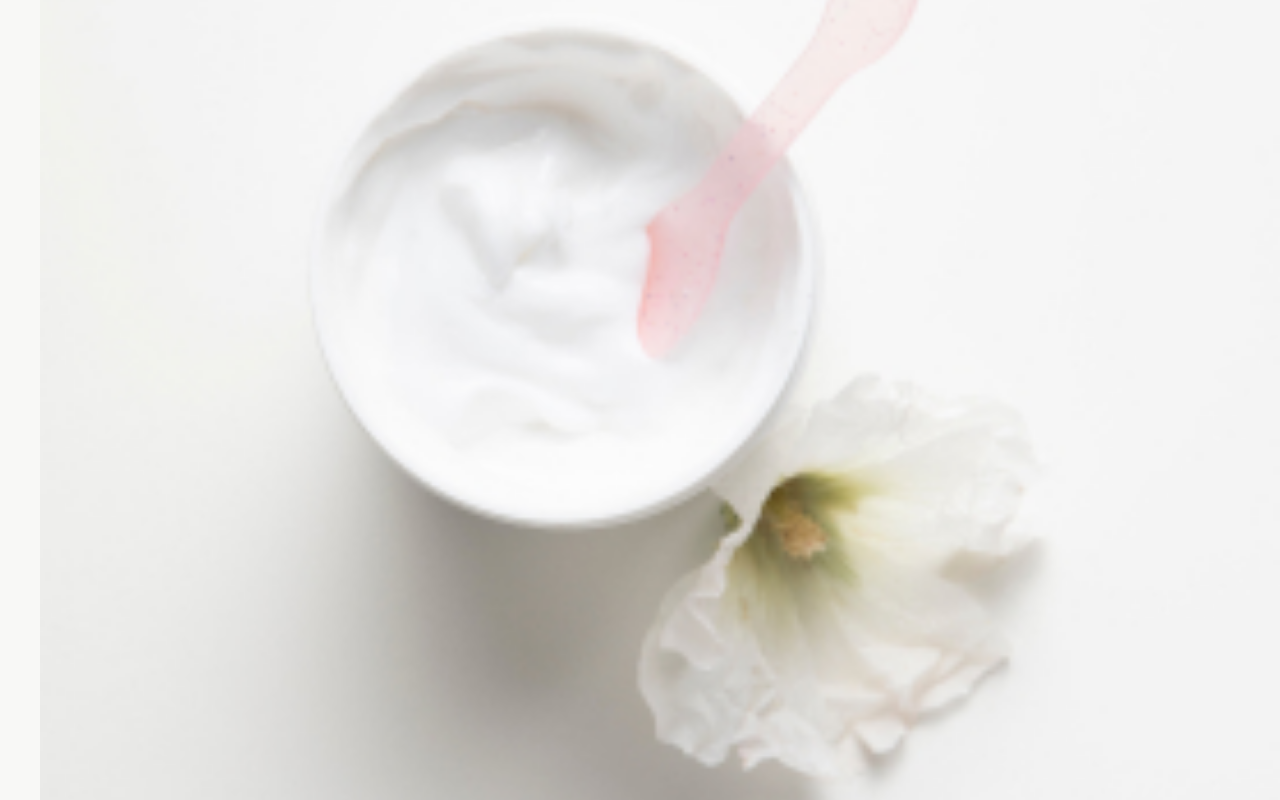
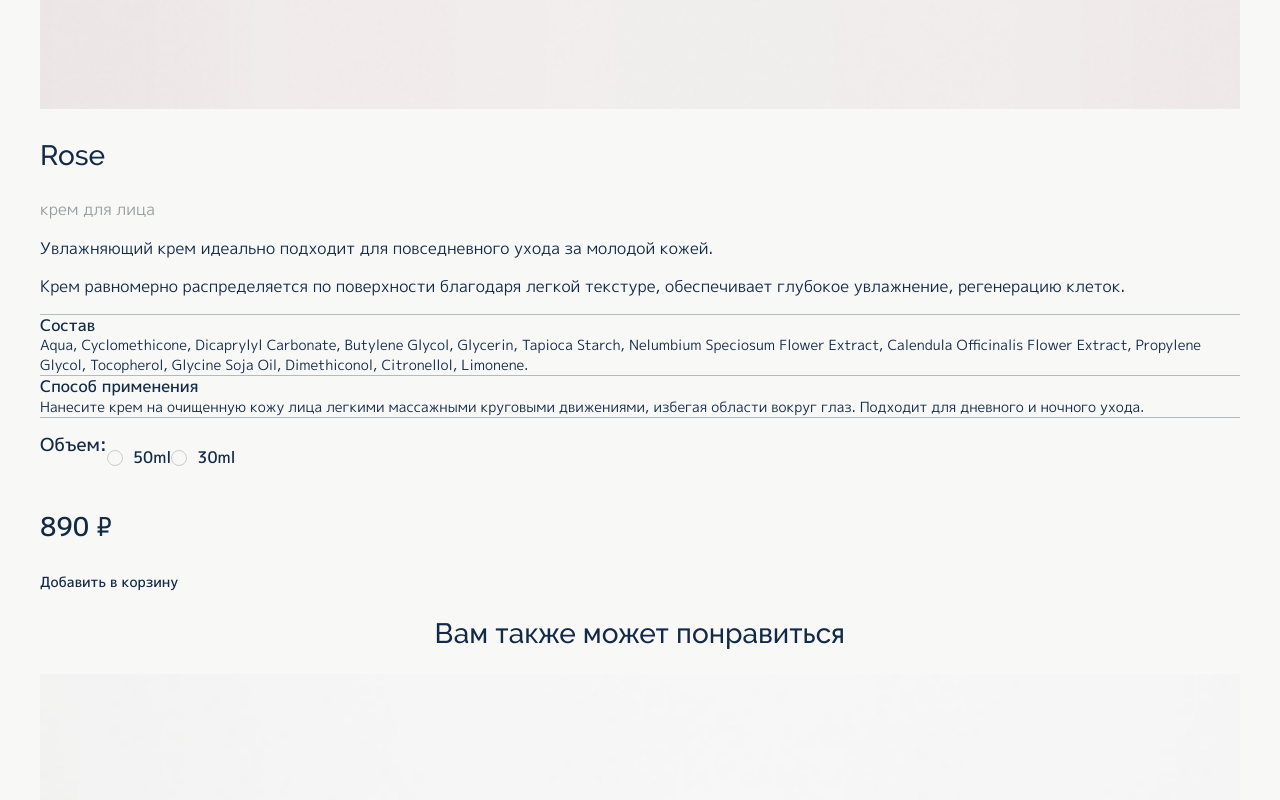
Before and after one commit to rusbers/maroon, a website: page source/cart.html in a window 1280 px wide. Shown: the part 1340-2140 px from the top of the page. Drawn offline with nearby package versions, Linux system fonts and the light colour scheme; files that its build step writes are made by us from their sources.

Commit message:
add basic styles for cart.html

```diff
--- a/source/cart.html
+++ b/source/cart.html
@@ -87,47 +87,66 @@
     </div>
   </header>
 
-  <main class="page-main">
+  <main class="page__container page-main">
     <h1 class="page__a11y-hidden">Карточка товара</h1>
     <section class="cart">
       <div class="cart__desc">
-        <h2 class="product-title">Rose</h2>
-        <p class="product-lead">крем для лица</p>
-        <div class="text">
+        <h2 class="cart__title">Rose</h2>
+        <p class="cart__lead">крем для лица</p>
+        <div class="cart__text text">
           <p>Увлажняющий крем идеально подходит для повседневного ухода за молодой кожей.</p>
           <p>Крем равномерно распределяется по поверхности благодаря легкой текстуре, обеспечивает глубокое увлажнение, регенерацию клеток.</p>
         </div>
         <dl class="product-details">
           <dt class="product-details__title">
             <span>Состав</span>
-            <button><span class="page__a11y-hidden">Развернуть</span></button>
+            <button class="product-details__expand expand" type="button">
+              <span class="page__a11y-hidden">Развернуть</span>
+              <svg class="expand__opened" width="12" height="2">
+                <use xlink:href="img/stack.svg#minus"></use>
+              </svg>
+              <svg class="expand__closed" width="12" height="12">
+                <use xlink:href="img/stack.svg#plus"></use>
+              </svg>
+            </button>
           </dt>
           <dd class="product-details__desc">
             Aqua, Cyclomethicone, Dicaprylyl Carbonate, Butylene Glycol, Glycerin, Tapioca Starch, Nelumbium Speciosum Flower Extract, Calendula Officinalis Flower Extract, Propylene Glycol, Tocopherol, Glycine Soja Oil, Dimethiconol, Citronellol, Limonene.
           </dd>
           <dt class="product-details__title">
             <span>Способ применения</span>
-            <button><span class="page__a11y-hidden">Развернуть</span></button>
+            <button class="product-details__expand expand" type="button">
+              <span class="page__a11y-hidden">Развернуть</span>
+              <svg class="expand__opened" width="12" height="2">
+                <use xlink:href="img/stack.svg#minus"></use>
+              </svg>
+              <svg class="expand__closed" width="12" height="12">
+                <use xlink:href="img/stack.svg#plus"></use>
+              </svg>
+            </button>
           </dt>
           <dd class="product-details__desc">
             Нанесите крем на очищенную кожу лица легкими массажными круговыми движениями, избегая области вокруг глаз. Подходит для дневного и ночного ухода.
           </dd>
         </dl>
-        <form class="add-in-cart-form" method="post" action="https://echo.htmlacademy.ru">
-          <fieldset>
-            <legend>Объем:</legend>
-            <ul class="choice-list">
+        <form class="form" method="post" action="https://echo.htmlacademy.ru">
+          <div class="form__fieldset form__fieldset--cart-layout" role="group" aria-labelledby="pseudolegend">
+            <div class="form__legend form__legend--fontset form__legend--cart-layout" id="pseudolegend">Объем:</div>
+            <ul class="choice-list choice-list--cart-layout">
               <li class="choice-list__item">
-                <label class="" for="50ml">50ml</label>
-                <input type="radio" name="volume" id="50ml" value="50ml">
+                <input class="input page__a11y-hidden" type="radio" name="volume" id="50ml" value="50ml">
+                <label class="label label--fontset" for="50ml">50ml</label>
               </li>
               <li class="choice-list__item">
-                <label for="30ml">30ml</label>
-                <input type="radio" name="volume" id="30ml" value="30ml">
+                <input class="input page__a11y-hidden" type="radio" name="volume" id="30ml" value="30ml">
+                <label class="label label--fontset" for="30ml">30ml</label>
               </li>
             </ul>
-          </fieldset>
-          <button class="button" type="submit">Добавить в корзину</button>
+          </div>
+          <div class="form__price">
+            <p class="cart__price">890 &#8381;</p>
+            <button class="button" type="submit">Добавить в корзину</button>
+          </div>
         </form>
       </div>
       <div class="cart__pic">
@@ -158,7 +177,7 @@
               <table class="determination">
                 <tr class="determination__row determination__row--title">
                   <td><h3 class="product__title">Lotos</h3></td>
-                  <td>890</td>
+                  <td>890 &#8381;</td>
                 </tr>
                 <tr class="determination__row">
                   <td><p class="product__description">маска для лица</p></td>
@@ -171,12 +190,22 @@
       </ul>
       <div class="pagination">
         <div class="pages">
-          <a class="page" href="#">1</a>
-          <a class="page" href="#">3</a>
+          <a class="pages__page pages__page--current" href="#">1</a>
+          <a class="pages__page pages__page--last" href="#">3</a>
         </div>
         <div class="flipping-page">
-          <a class="flip flip--prev" href="#"><span>Листнуть назад</span></a>
-          <a class="flip flip--next" href="#"><span>Листнуть вперёд</span></a>
+          <a class="flipping-page__flip flipping-page__flip--prev" href="#">
+            <span class="page__a11y-hidden">Листнуть назад</span>
+            <svg width="26" height="12">
+              <use xlink:href="img/stack.svg#arrow-left"></use>
+            </svg>
+          </a>
+          <a class="flipping-page__flip flipping-page__flip--next" href="#">
+            <span class="page__a11y-hidden">Листнуть вперёд</span>
+            <svg width="26" height="12">
+              <use xlink:href="img/stack.svg#arrow-right"></use>
+            </svg>
+          </a>
         </div>
       </div>
     </section>
--- /dev/null
+++ b/source/sass/blocks/cart.scss
@@ -0,0 +1,41 @@
+.cart {
+  display: flex;
+  flex-direction: column;
+}
+
+.cart__title {
+  font-family: var(--raleway), "Arial", sans-serif;
+  font-size: 28px;
+  line-height: 130%;
+  font-weight: 500;
+  color: var(--dark-blue, #122947);
+}
+
+.cart__lead {
+  font-family: var(--mplus), "Tahoma", sans-serif;
+  font-size: 16px;
+  line-height: 145%;
+  font-weight: 400;
+  color: var(--grey, #9a9da0);
+}
+
+.cart__price {
+  font-family: var(--mplus), "Tahoma", sans-serif;
+  font-size: 26px;
+  line-height: 145%;
+  font-weight: 500;
+  color: var(--dark-blue, #122947);
+}
+
+.cart__text {
+  text-align: start;
+}
+
+.cart__pic {
+  order: -1;
+}
+
+.cart__pic img {
+  width: 100%;
+  height: 100%;
+}
--- a/source/sass/blocks/choice-list.scss
+++ b/source/sass/blocks/choice-list.scss
@@ -1,6 +1,10 @@
 .choice-list {
   list-style: none;
   padding: 0;
+
+  &--cart-layout {
+    display: flex;
+  }
 }
 
 .choice-list__item {
--- a/source/sass/blocks/form.scss
+++ b/source/sass/blocks/form.scss
@@ -3,6 +3,10 @@
   padding: 0;
   border: none;
   position: relative;
+
+  &--cart-layout {
+    display: flex;
+  }
 }
 
 .form__legend {
@@ -13,4 +17,14 @@
   color: var(--dark-blue, #122947);
   width: 100%;
   border-bottom: 1px solid var(--grey-5, #dbdce0);
+  padding: 0;
+
+  &--fontset {
+    line-height: 145%;
+    border: none;
+  }
+
+  &--cart-layout {
+    width: auto;
+  }
 }
--- a/source/sass/blocks/label.scss
+++ b/source/sass/blocks/label.scss
@@ -10,6 +10,10 @@
   user-select: none;
   cursor: pointer;
   padding-left: 26px;
+
+  &--fontset {
+    font-weight: 500;
+  }
 
   &::before {
     content: "";
--- /dev/null
+++ b/source/sass/blocks/product-details.scss
@@ -0,0 +1,24 @@
+.product-details {
+  font-family: var(--mplus), "Tahoma", sans-serif;
+  font-size: 14px;
+  line-height: 145%;
+  font-weight: 400;
+  color: var(--dark-blue, #122947);
+  border-bottom: 1px solid var(--grey-7, #b3bac1);
+}
+
+.product-details__title {
+  display: flex;
+  justify-content: space-between;
+  font-size: 16px;
+  font-weight: 500;
+  border-top: 1px solid var(--grey-7, #b3bac1);
+}
+
+.product-details__desc {
+  margin: 0;
+}
+
+.product-details__expand {
+  position: static;
+}
--- /dev/null
+++ b/source/sass/blocks/see-also-list.scss
@@ -0,0 +1,4 @@
+.see-also-list {
+  list-style: none;
+  padding: 0;
+}
--- a/source/sass/blocks/title.scss
+++ b/source/sass/blocks/title.scss
@@ -5,7 +5,10 @@
   font-weight: 500;
   text-align: center;
   color: var(--dark-blue, #122947);
-  word-break: break-all;
+
+  @media (max-width: 319.9px) {
+    word-break: break-all;
+  }
 
   &--line_height {
     line-height: 130%;
--- a/source/sass/global/root.scss
+++ b/source/sass/global/root.scss
@@ -14,6 +14,7 @@
   --grey-4: #f5f5f5;
   --grey-5: #dbdce0;
   --grey-6: #cdcdcd;
+  --grey-7: #b3bac1;
   // BACKGROUND
 
   --page-bg: #f8f8f6;
--- a/source/sass/styles.scss
+++ b/source/sass/styles.scss
@@ -49,5 +49,8 @@
 @import "blocks/flipping-page.scss";
 @import "blocks/pagination.scss";
 @import "blocks/label.scss";
+@import "blocks/see-also-list.scss";
+@import "blocks/cart.scss";
+@import "blocks/product-details.scss";
 
 // END BLOCKS
```
